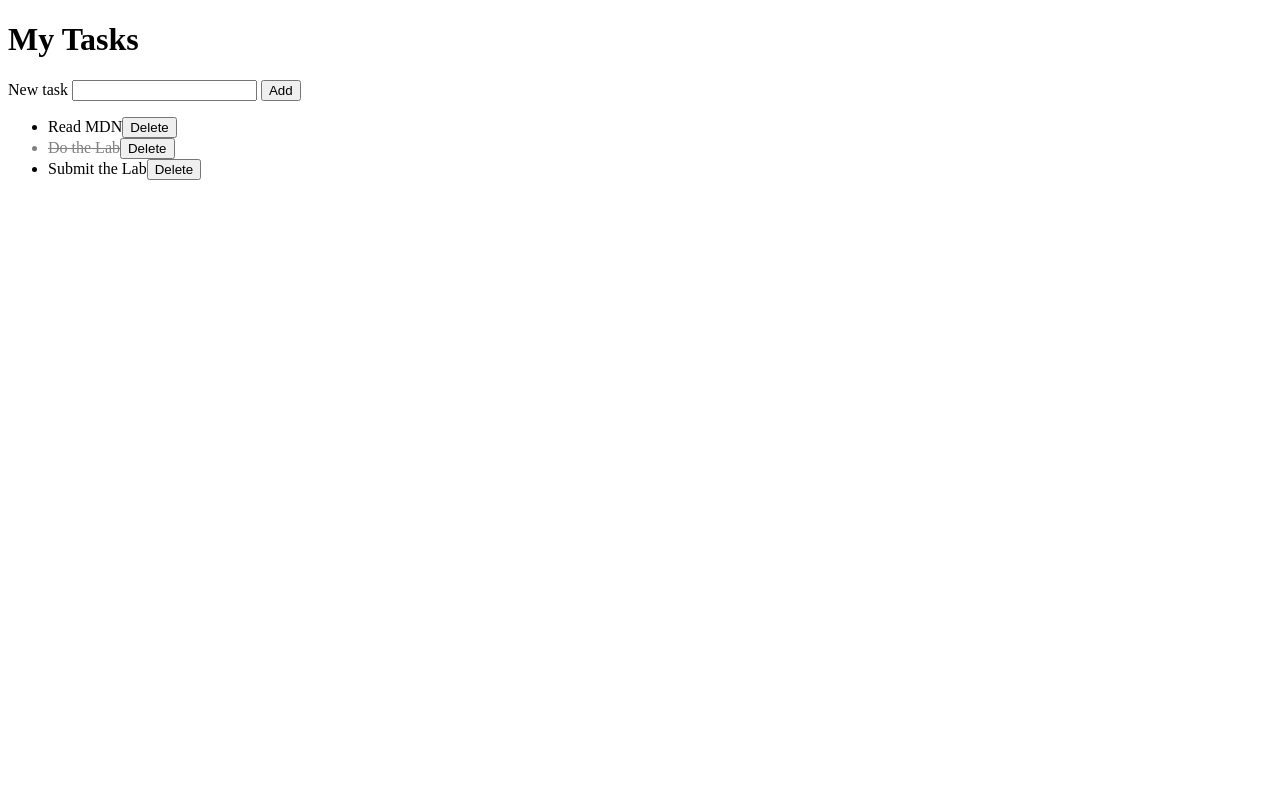
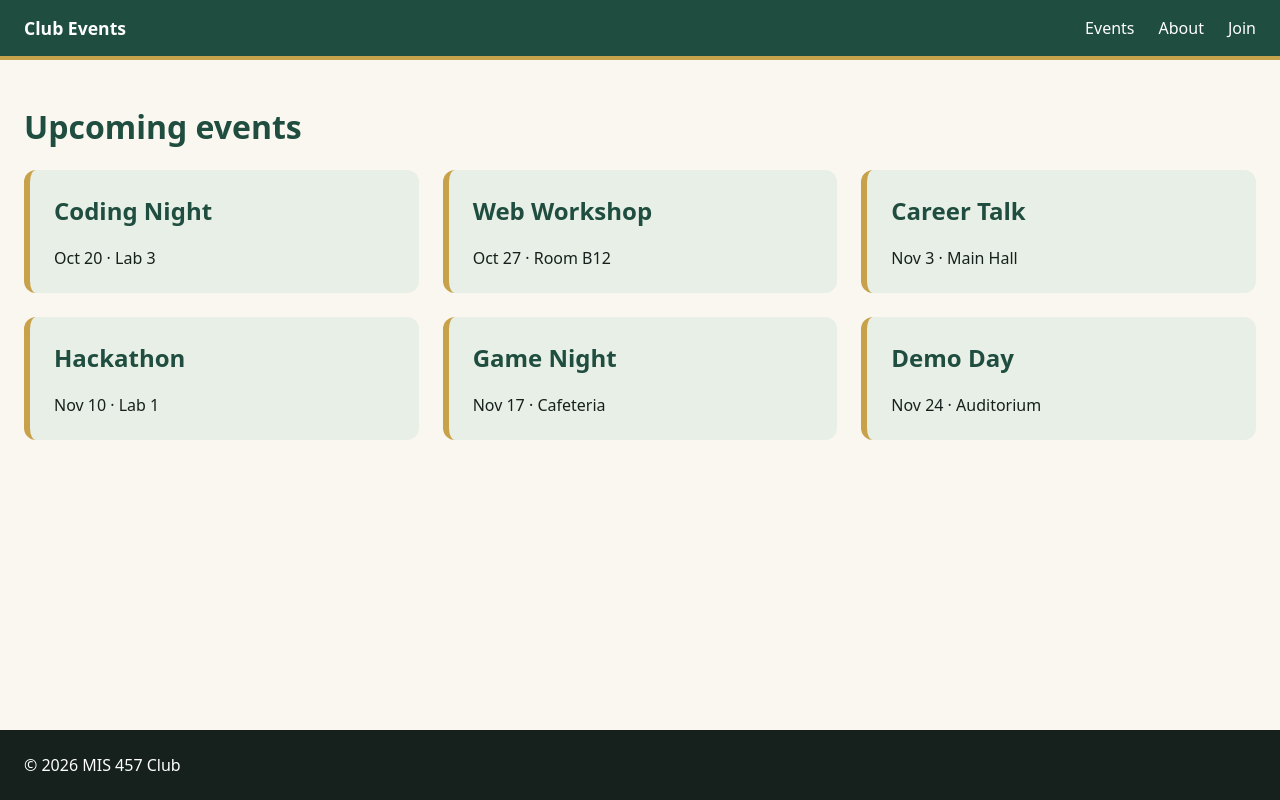
Before and after one commit to Gorilkral/web-course-playground, a plain HTML site: page week3/index.html in a window 1280 px wide. Drawn offline with Linux system fonts and the light colour scheme.

Commit message:
removed wrong files

```diff
--- a/week3/app.js
+++ /dev/null
@@ -1,53 +0,0 @@
-let tasks = [
-    { id: 1, title: "Read MDN", done: false },
-    { id: 2, title: "Do the Lab", done: true },
-    { id: 3, title: "Submit the Lab", done: false },
-];
-
-const list = document.querySelector("#task-list");
-
-function render() {
-    list.innerHTML = "";
-    for (const task of tasks) {
-        const li = document.createElement("li");
-        li.textContent = task.title;
-        li.dataset.id = task.id;
-        if (task.done) li.classList.add("done");
-        const btn = document.createElement("button");
-        btn.textContent = "Delete";
-        btn.className = "delete";
-        li.append(btn);
-        list.append(li);
-    }
-}
-render();
-
-const form = document.querySelector("#task-form");
-const input = document.querySelector("#task-input");
-const error = document.querySelector("#error");
-
-form.addEventListener("submit", (event) => {
-    event.preventDefault();
-    const title = input.value.trim();
-    if (title === "") {
-        error.textContent = "Please write a task.";
-        return;
-    }
-    error.textContent = "";
-    tasks.push({ id: Date.now(), title, done: false });
-    input.value = "";
-    render();
-});
-
-list.addEventListener("click", (event) => {
-    const li = event.target.closest("li");
-    if (!li) return;
-    const id = Number(li.dataset.id);
-    if (event.target.matches(".delete")) {
-        tasks = tasks.filter((task) => task.id !== id);
-    } else {
-        const task = tasks.find((task) => task.id === id);
-        task.done = !task.done;
-    }
-    render();
-});
--- a/week3/index.html
+++ b/week3/index.html
@@ -1,22 +1,53 @@
 <!DOCTYPE html>
 <html lang="en">
 <head>
-    <meta charset="UTF-8">
-    <meta name="viewport" content="width=device-width, initial-scale=1.0">
-    <title>My Tasks</title>
-    <style>
-        .done { text-decoration: line-through; color: gray; }
-    </style>
+  <meta charset="UTF-8">
+  <meta name="viewport" content="width=device-width, initial-scale=1">
+  <title>Club Events</title>
+  <link rel="stylesheet" href="style.css">
 </head>
 <body>
-    <h1>My Tasks</h1>
-    <form id="task-form">
-        <label for="task-input">New task</label>
-        <input id="task-input">
-        <button type="submit">Add</button>
-    </form>
-    <p id="error"></p>
-    <ul id="task-list"></ul>
-    <script src="app.js"></script>
+  <header>
+    <a href="index.html">Club Events</a>
+    <nav>
+      <a href="index.html">Events</a>
+      <a href="index.html">About</a>
+      <a href="signup.html">Join</a>
+    </nav>
+  </header>
+
+  <main>
+    <h1>Upcoming events</h1>
+    <section class="cards">
+      <article>
+        <h2>Coding Night</h2>
+        <p>Oct 20 · Lab 3</p>
+      </article>
+      <article>
+        <h2>Web Workshop</h2>
+        <p>Oct 27 · Room B12</p>
+      </article>
+      <article>
+        <h2>Career Talk</h2>
+        <p>Nov 3 · Main Hall</p>
+      </article>
+      <article>
+        <h2>Hackathon</h2>
+        <p>Nov 10 · Lab 1</p>
+      </article>
+      <article>
+        <h2>Game Night</h2>
+        <p>Nov 17 · Cafeteria</p>
+      </article>
+      <article>
+        <h2>Demo Day</h2>
+        <p>Nov 24 · Auditorium</p>
+      </article>
+    </section>
+  </main>
+
+  <footer>
+    <p>© 2026 MIS 457 Club</p>
+  </footer>
 </body>
 </html>
--- /dev/null
+++ b/week3/style.css
@@ -0,0 +1,99 @@
+:root {
+  --forest: #1f4d3f;
+  --ink: #16201c;
+  --cream: #faf7f0;
+  --sage: #e8efe6;
+  --gold: #c8a24a;
+}
+* { box-sizing: border-box; }
+
+body {
+  margin: 0;
+  font-family: system-ui, sans-serif;
+  color: var(--ink);
+  background: var(--cream);
+  min-height: 100vh;
+  display: flex;
+  flex-direction: column;
+}
+
+header {
+  display: flex;
+  justify-content: space-between;
+  align-items: center;
+  padding: 16px 24px;
+  background: var(--forest);
+  border-bottom: 4px solid var(--gold);
+}
+header a {
+  color: white;
+  text-decoration: none;
+}
+header > a { font-weight: 700; font-size: 1.1rem; }
+header a:hover { text-decoration: underline; }
+nav { display: flex; gap: 24px; }
+
+main {
+  padding: 24px;
+  flex: 1;
+}
+h1 { color: var(--forest); }
+
+.cards {
+  display: grid;
+  grid-template-columns: 1fr;
+  gap: 24px;
+}
+article {
+  padding: 24px;
+  border-radius: 12px;
+  background: var(--sage);
+  border-left: 6px solid var(--gold);
+}
+article h2 { margin-top: 0; color: var(--forest); }
+article p { margin-bottom: 0; }
+
+footer {
+  padding: 24px;
+  background: var(--ink);
+  color: white;
+}
+footer p { margin: 0; }
+
+form {
+  display: grid;
+  gap: 12px;
+  max-width: 400px;
+}
+label { font-weight: 600; }
+input {
+  padding: 10px;
+  font-size: 1rem;
+  border: 2px solid #8a9a90;
+  border-radius: 8px;
+  background: white;
+}
+button {
+  padding: 12px;
+  font-size: 1rem;
+  font-weight: 600;
+  background: var(--forest);
+  color: white;
+  border: 0;
+  border-radius: 8px;
+  cursor: pointer;
+}
+button:hover { background: var(--ink); }
+
+a:focus-visible,
+input:focus-visible,
+button:focus-visible {
+  outline: 3px solid var(--gold);
+  outline-offset: 2px;
+}
+
+@media (min-width: 768px) {
+  .cards {
+    grid-template-columns: repeat(3, 1fr);
+  }
+}
```
Also changed, not shown: week3/signup.html (added, +36 -0 lines).
